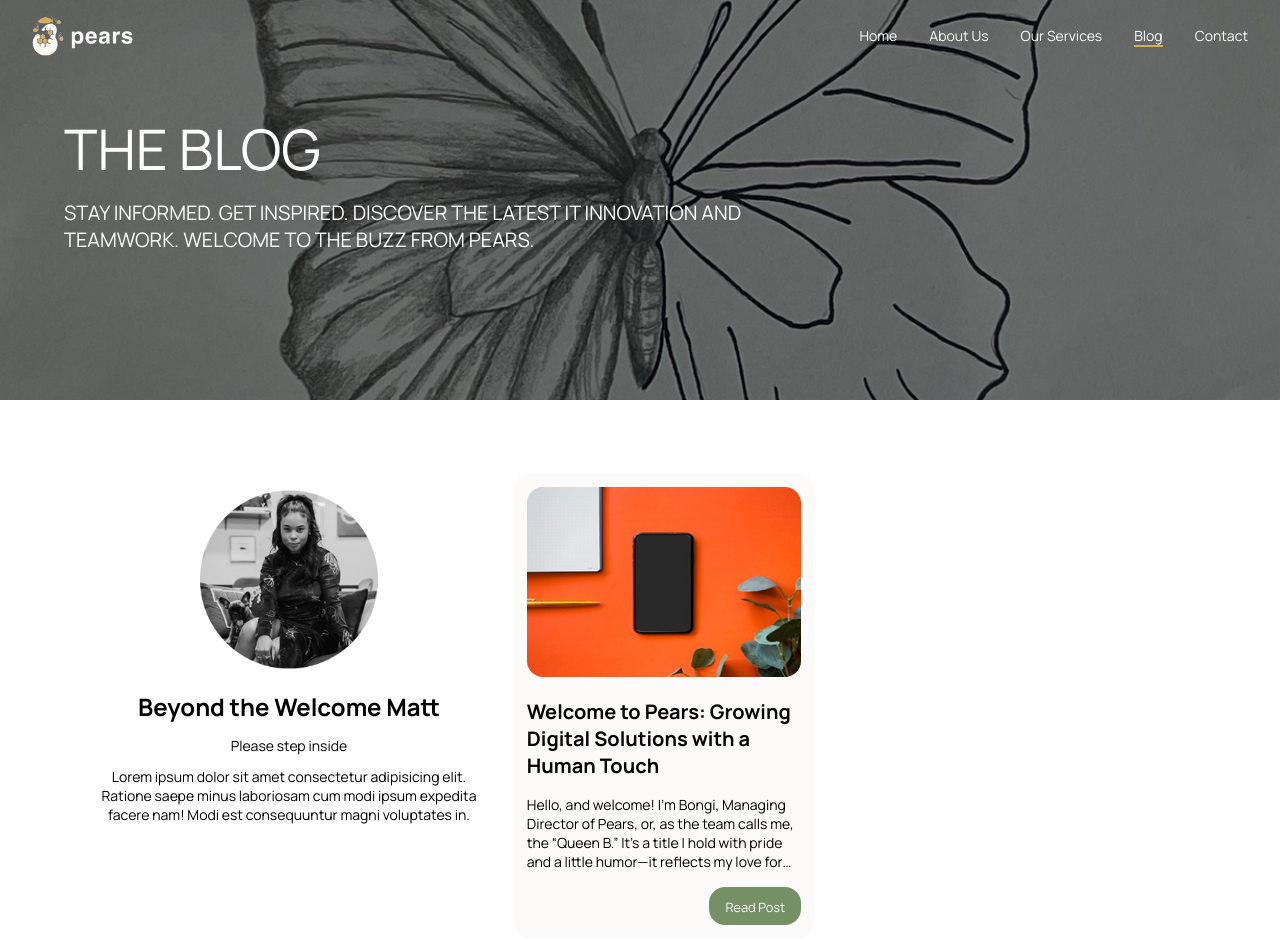
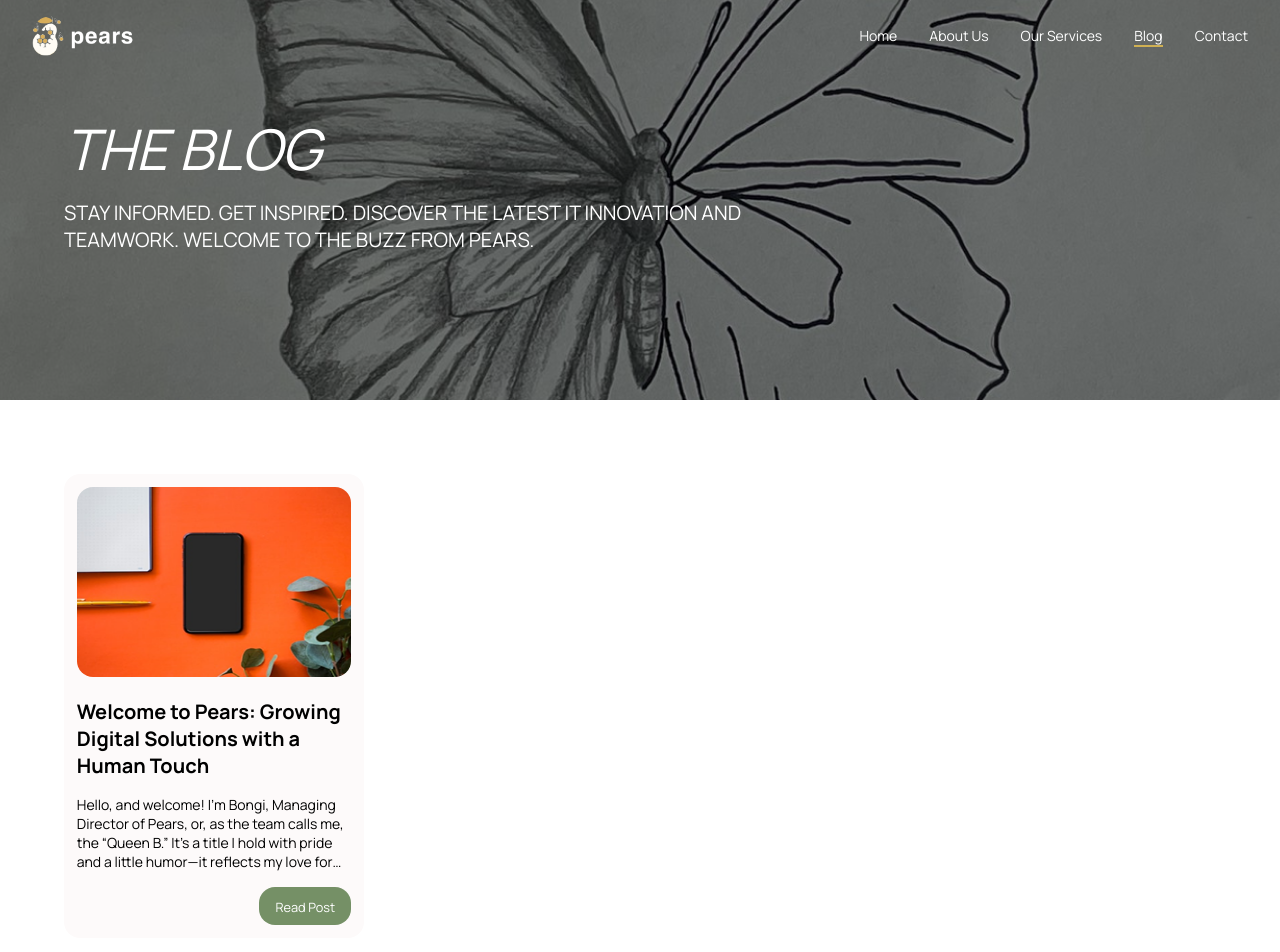
Before and after one commit to Pears-co-za/pears.co.za, a React (Create React App) app: page /blog in a window 1280 px wide. Shown: the top 952 px of the page. Built offline with nearby package versions, Linux system fonts and the light colour scheme.

Commit message:
Finishing touches

```diff
--- a/src/App.jsx
+++ b/src/App.jsx
@@ -16,7 +16,7 @@ function App() {
             userId: 1,
             firstName: 'Bongiwe',
             lastName: 'Sibanda',
-            profilePicture: "/assets/Ellipse_2.png",
+            profilePicture: "/assets/b.jpeg",
             posts: [
                 {
                     id: 1,
--- a/src/components/Blog/Blog.jsx
+++ b/src/components/Blog/Blog.jsx
@@ -21,24 +21,6 @@ const Blog = ({ users }) => {
 
             {users.map((user) => (
                 <div className={styles.user} key={user.userId}>
-                    <FadeIn delay={200}>
-                        <div className={styles.blogWrapper}>
-                            <div className={styles.intro}>
-                                <div >
-                                    <img
-                                        src="./assets/Ellipse_2.png"
-                                        className=""
-                                        alt="user"
-                                    />
-                                </div>
-                                <div>
-                                    <h2>Beyond the Welcome Matt</h2>
-                                    <p>Please step inside</p>
-                                    <p>Lorem ipsum dolor sit amet consectetur adipisicing elit. Ratione saepe minus laboriosam cum modi ipsum expedita facere nam! Modi est consequuntur magni voluptates in.</p>
-                                </div>
-                            </div>
-                        </div>
-                    </FadeIn>
                     <FadeIn delay={200}>
                         <div className={styles.center__content}>
                             <div className={styles.cards}>
--- a/src/components/Blog/Blog.module.css
+++ b/src/components/Blog/Blog.module.css
@@ -24,6 +24,7 @@
     object-fit: contain;
     margin-bottom: 0rem;
     padding: 1rem;
+    border-radius: 50%;
 }
 
 .intro > div:last-child > * {
--- a/src/components/BlogEntry/BlogEntry.module.css
+++ b/src/components/BlogEntry/BlogEntry.module.css
@@ -23,9 +23,15 @@
 }
 
 .card__profile {
-    width: 60px;
-    height: auto;
+    width: 60px; /* Set equal width and height */
+    height: 60px;
+    border-radius: 50%; /* Makes the image circular */
+    object-fit: cover; /* Ensures the image fits within the circle */
 }
+
+/* .card__profile img {
+    width: 100%;
+} */
 
 .user__info {
     margin: 1.5rem 0;
@@ -65,6 +71,7 @@ span {
 
 h1 {
     font-weight: 400;
+    font-style: italic;
 }
 
 .card__image img {
```
Also changed, not shown: public/assets/b.jpeg (added).
